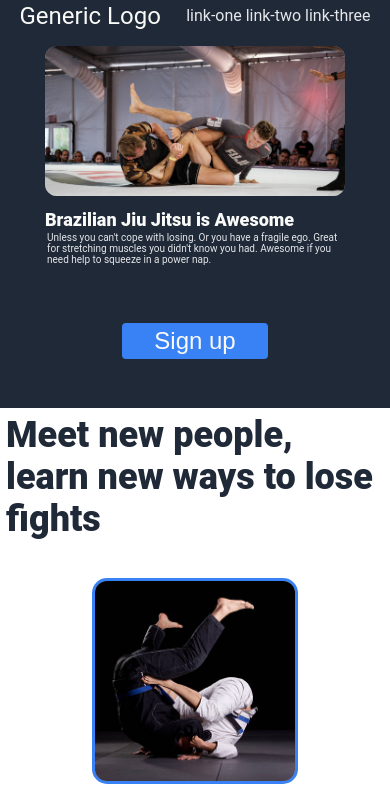
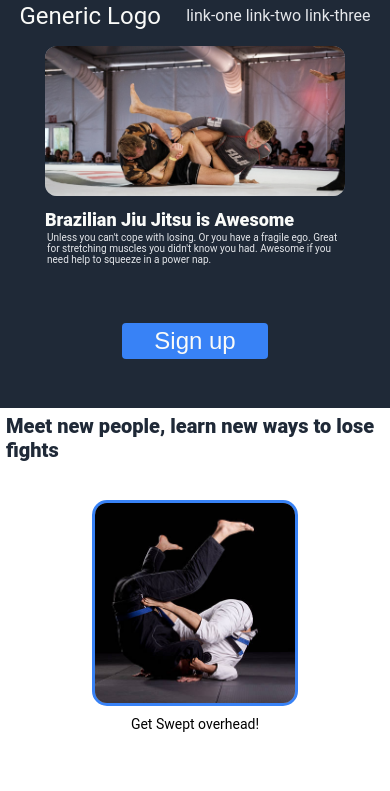
Before and after one commit to sMC-Lean/odin-landing-page, a plain HTML site: page index.html in a window 390 px wide. Shown: the top 791 px of the page. Drawn offline with Linux system fonts and the light colour scheme.

Commit message:
added media query for heading in section 2

```diff
--- a/style.css
+++ b/style.css
@@ -230,6 +230,12 @@ img {
   width: 200px;
 }
 
+@media screen and (max-width: 1300px) {
+  .section2 .heading {
+    font-size: 20px;
+  }
+}
+
 /* NEXT section 3, testimonial styles */
 .section3 {
   display: flex;
```
